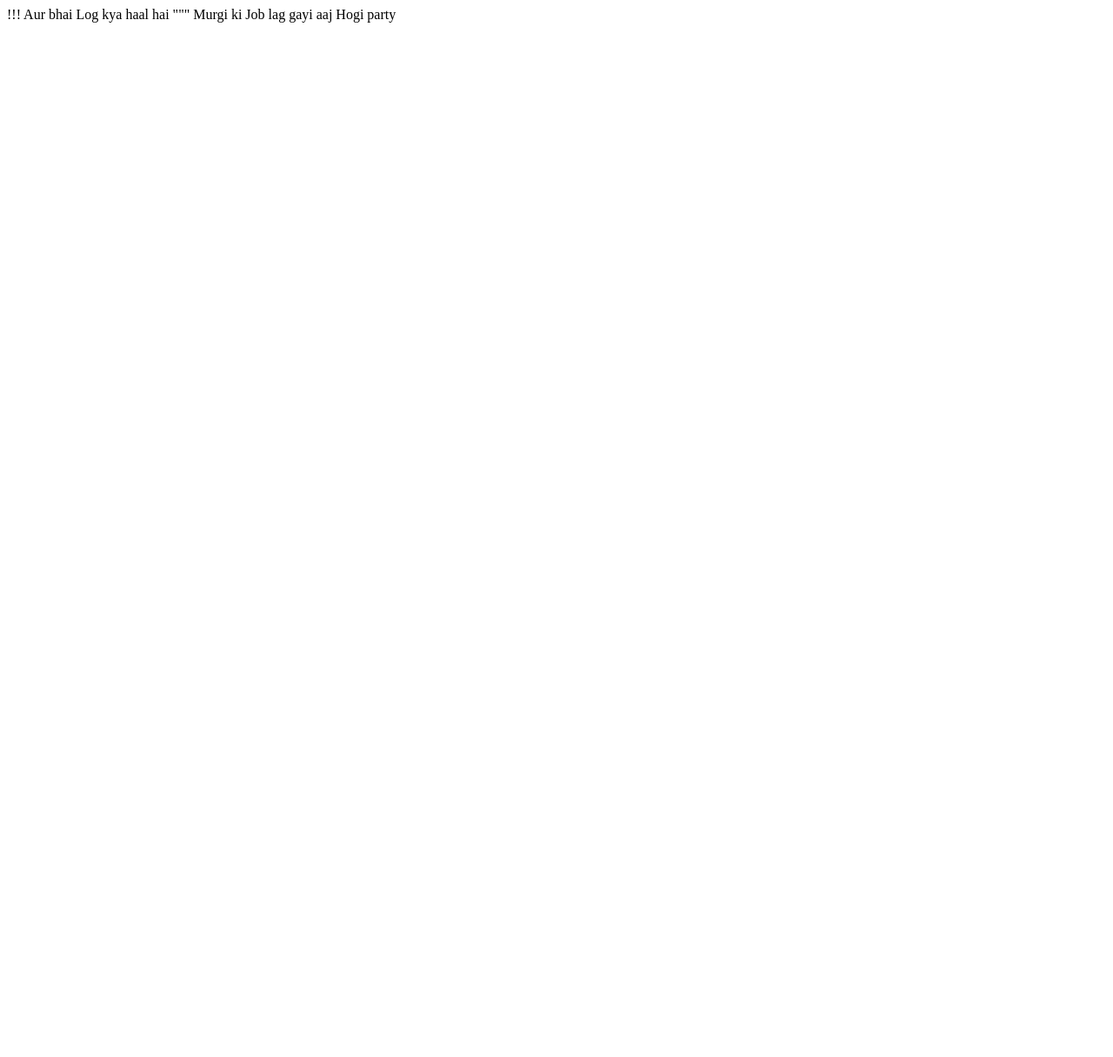
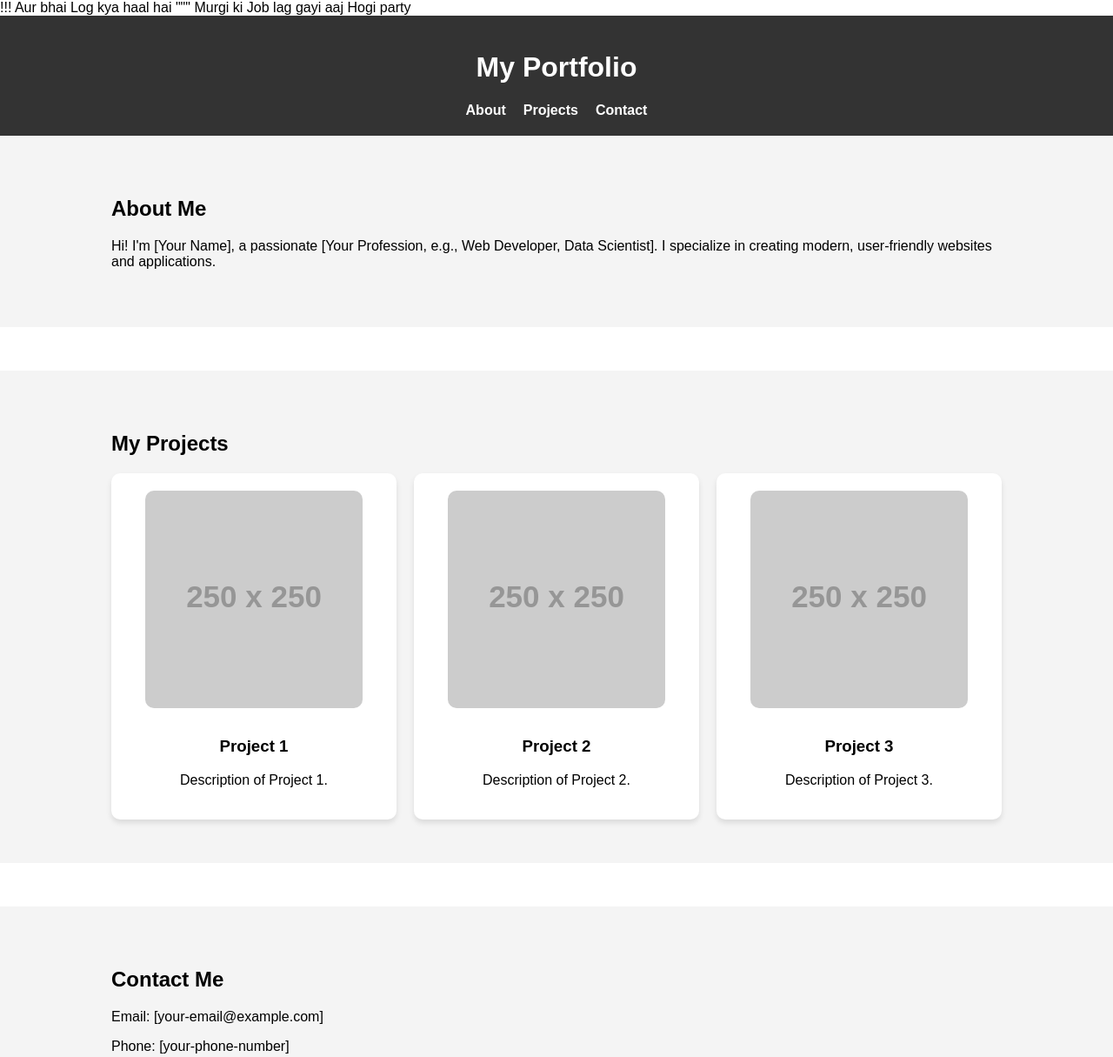
Before and after one commit to pgdai19/render-dai, a plain HTML site: page index.html in a window 1280 px wide. Shown: the top 1215 px of the page at 87% size. Before the commit the page ends 800 px from the top, so only its background shows below. Drawn offline with Linux system fonts and the light colour scheme; placeholder pictures from the web are drawn by us.

Commit message:
Update index.html

```diff
--- a/index.html
+++ b/index.html
@@ -4,3 +4,124 @@
 Aur bhai Log kya haal hai """
 
 Murgi ki Job lag gayi aaj Hogi party
+
+<!DOCTYPE html>
+<html lang="en">
+<head>
+    <meta charset="UTF-8">
+    <meta name="viewport" content="width=device-width, initial-scale=1.0">
+    <title>Portfolio</title>
+    <style>
+        body {
+            font-family: Arial, sans-serif;
+            margin: 0;
+            padding: 0;
+            box-sizing: border-box;
+        }
+
+        header {
+            background-color: #333;
+            color: #fff;
+            padding: 20px 10%;
+            text-align: center;
+        }
+
+        nav {
+            display: flex;
+            justify-content: center;
+            gap: 20px;
+            margin-top: 10px;
+        }
+
+        nav a {
+            color: #fff;
+            text-decoration: none;
+            font-weight: bold;
+        }
+
+        section {
+            padding: 50px 10%;
+            background-color: #f4f4f4;
+        }
+
+        .about, .projects, .contact {
+            margin-bottom: 50px;
+        }
+
+        .projects-grid {
+            display: grid;
+            grid-template-columns: repeat(auto-fit, minmax(250px, 1fr));
+            gap: 20px;
+        }
+
+        .project {
+            background-color: #fff;
+            padding: 20px;
+            box-shadow: 0 4px 6px rgba(0, 0, 0, 0.1);
+            border-radius: 10px;
+            text-align: center;
+        }
+
+        .project img {
+            max-width: 100%;
+            border-radius: 10px;
+            margin-bottom: 15px;
+        }
+
+        footer {
+            text-align: center;
+            padding: 20px;
+            background-color: #333;
+            color: #fff;
+        }
+    </style>
+</head>
+<body>
+
+<header>
+    <h1>My Portfolio</h1>
+    <nav>
+        <a href="#about">About</a>
+        <a href="#projects">Projects</a>
+        <a href="#contact">Contact</a>
+    </nav>
+</header>
+
+<section id="about" class="about">
+    <h2>About Me</h2>
+    <p>Hi! I'm [Your Name], a passionate [Your Profession, e.g., Web Developer, Data Scientist]. I specialize in creating modern, user-friendly websites and applications.</p>
+</section>
+
+<section id="projects" class="projects">
+    <h2>My Projects</h2>
+    <div class="projects-grid">
+        <div class="project">
+            <img src="https://via.placeholder.com/250" alt="Project 1">
+            <h3>Project 1</h3>
+            <p>Description of Project 1.</p>
+        </div>
+        <div class="project">
+            <img src="https://via.placeholder.com/250" alt="Project 2">
+            <h3>Project 2</h3>
+            <p>Description of Project 2.</p>
+        </div>
+        <div class="project">
+            <img src="https://via.placeholder.com/250" alt="Project 3">
+            <h3>Project 3</h3>
+            <p>Description of Project 3.</p>
+        </div>
+    </div>
+</section>
+
+<section id="contact" class="contact">
+    <h2>Contact Me</h2>
+    <p>Email: [your-email@example.com]</p>
+    <p>Phone: [your-phone-number]</p>
+</section>
+
+<footer>
+    <p>&copy; 2024 Your Name. All Rights Reserved.</p>
+</footer>
+
+</body>
+</html>
```
